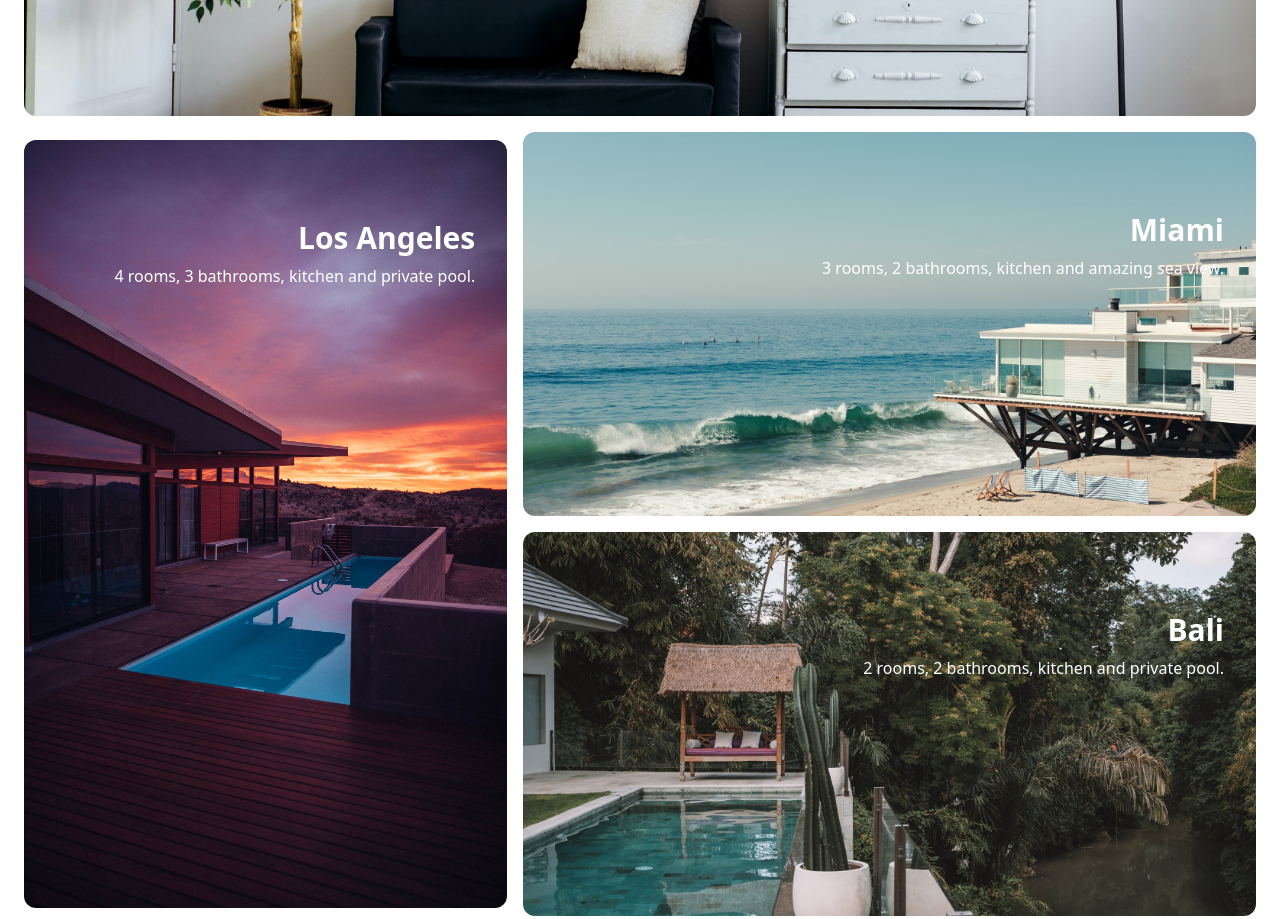
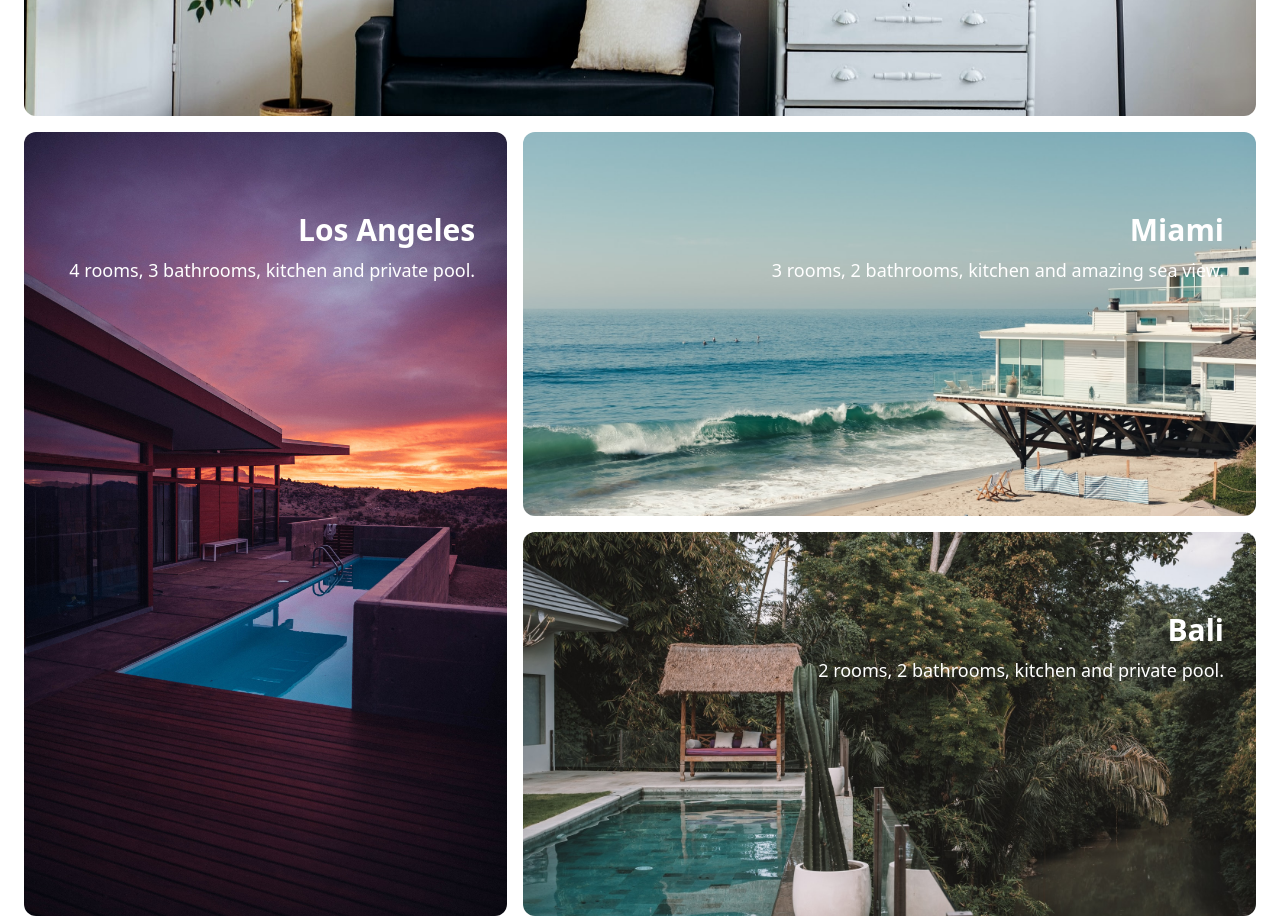
Before and after one commit to fermolanoc/platzi-travel, a website: page public/index.html in a window 1280 px wide. Shown: the part 1420-2339 px from the top of the page. Drawn offline with Linux system fonts and the light colour scheme.

Commit message:
[ADD] social media icons on footer, fix minor text styles on cards

```diff
--- a/public/index.html
+++ b/public/index.html
@@ -168,10 +168,10 @@
             class="w-full h-full grid grid-cols-1 lg:grid-cols-5 lg:grid-rows-2 lg:place-items-center lg:place-content-stretch gap-4"
           >
             <div
-              class="w-full h-96 bg-LA bg-cover rounded-xl lg:row-span-2 lg:col-span-2 lg:h-[48rem] lg:text-right lg:bg-center lg:pt-12"
+              class="w-full h-96 bg-LA bg-cover rounded-xl lg:row-span-2 lg:col-span-2 lg:h-[49rem] lg:text-right lg:bg-center lg:pt-12"
             >
               <p class="card-title">Los Angeles</p>
-              <p class="text-sm pl-8 text-white mr-24 lg:mr-8 lg:text-base">
+              <p class="text-sm pl-8 text-white mr-24 lg:mr-8 lg:text-lg">
                 4 rooms, 3 bathrooms, kitchen and private pool.
               </p>
             </div>
@@ -179,7 +179,7 @@
               class="w-full h-96 bg-miami bg-cover rounded-xl lg:row-span-1 lg:col-span-3 lg:text-right lg:bg-center lg:pt-12"
             >
               <p class="card-title">Miami</p>
-              <p class="text-sm pl-8 text-white mr-24 lg:mr-8 lg:text-base">
+              <p class="text-sm pl-8 text-white mr-24 lg:mr-8 lg:text-lg">
                 3 rooms, 2 bathrooms, kitchen and amazing sea view.
               </p>
             </div>
@@ -187,7 +187,7 @@
               class="w-full h-96 bg-bali bg-cover rounded-xl lg:row-span-1 lg:col-span-3 lg:text-right lg:bg-center lg:pt-12"
             >
               <p class="card-title">Bali</p>
-              <p class="text-sm pl-8 text-white mr-24 lg:mr-8 lg:text-base">
+              <p class="text-sm pl-8 text-white mr-24 lg:mr-8 lg:text-lg">
                 2 rooms, 2 bathrooms, kitchen and private pool.
               </p>
             </div>
@@ -232,6 +232,10 @@
       <p class="text-sm">Terms and Conditions</p>
       <p class="text-sm">Platzi Travel, Inc</p>
       <p class="text-sm">Follow Us</p>
+      <div class="social flex gap-4">
+        <span><img src="./svg/twitter.svg" alt="twitter logo" /></span>
+        <span><img src="./svg/twitter.svg" alt="twitter logo" /></span>
+      </div>
     </footer>
     <div
       id="tab_bar"
```
Also changed, not shown: public/css/index.css.
